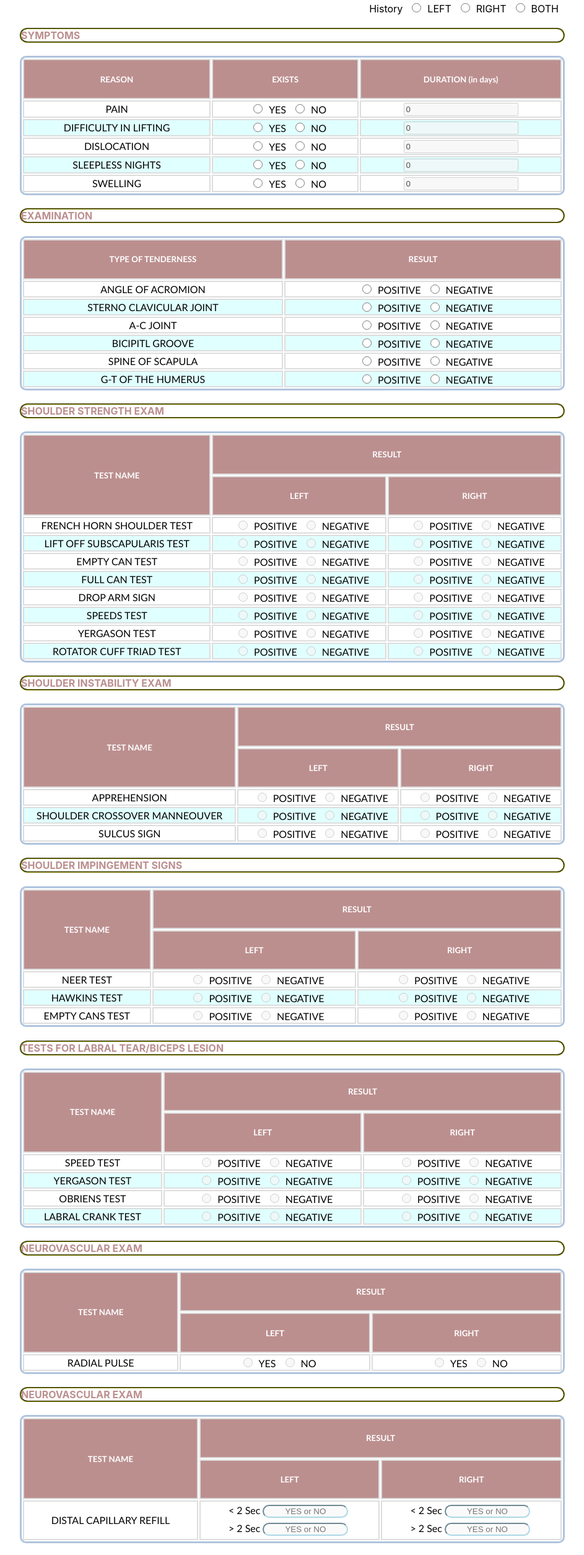
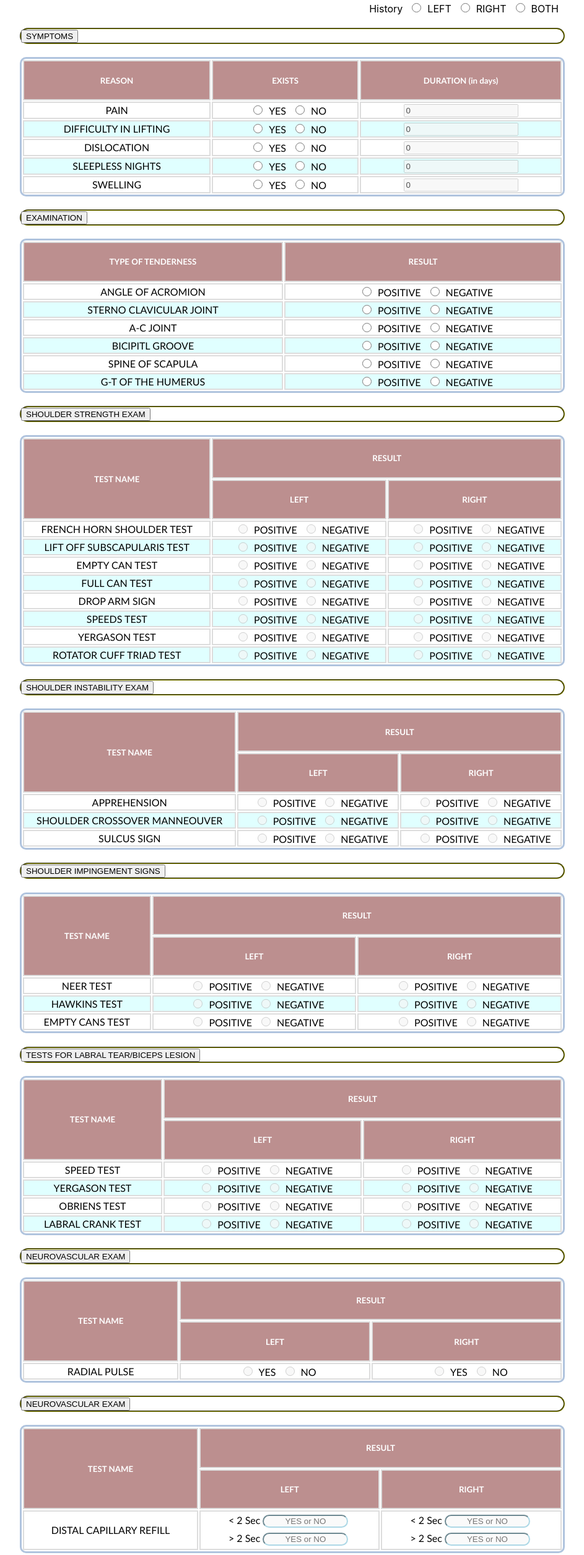
Before and after one commit to sandeepkamishetti/ShoulderJointAssessment, a React (Create React App) app: page / in a window 1280 px wide. Shown: the part 234-2743 px from the top of the page at 62% size, without its empty margins (168-1111 px from the left). Built offline with nearby package versions, Linux system fonts and the light colour scheme.

Commit message:
Section wise collapsing and expanding added

```diff
--- a/src/AssessmentForm.js
+++ b/src/AssessmentForm.js
@@ -296,7 +296,9 @@ class AssessmentForm extends Component {
             </div>
             }
             <div>
-                <h4>SYMPTOMS</h4>
+                {/* <h4>SYMPTOMS</h4> */}
+                <h4><button type="button" className="btn1 btn-info" data-toggle="collapse" data-target="#symptoms">SYMPTOMS</button></h4>
+                <div id="symptoms" className="collapse">
                     <table id="tests">
                         <thead>
                             <tr>
@@ -319,7 +321,7 @@ class AssessmentForm extends Component {
                                             <label>NO</label><br />
                                         </td>
                                         <td>
-                                        <input type="text" disabled={(symptoms[index].exists === "Yes" ? false : true)} name="duration" value={(symptoms[index].exists) === "Yes" ? this.props.values.symptomsForPain.duration: 0} placeholder="in Days" onChange={(e) => this.onDurationChange(index, e)} ></input>
+                                            <input type="text" disabled={(symptoms[index].exists === "Yes" ? false : true)} name="duration" value={(symptoms[index].exists) === "Yes" ? this.props.values.symptomsForPain.duration : 0} placeholder="in Days" onChange={(e) => this.onDurationChange(index, e)} ></input>
                                         </td>
                                     </tr>
                                 })
@@ -327,8 +329,11 @@ class AssessmentForm extends Component {
                         </tbody>
                     </table>
                 </div>
+            </div>
             <div>
-                <h4>EXAMINATION</h4>
+                {/* <h4>EXAMINATION</h4> */}
+                <h4><button type="button" className="btn1 btn-info" data-toggle="collapse" data-target="#examination">EXAMINATION</button></h4>
+                <div id="examination" className="collapse">
                     <table id="tests">
 
                         <thead>
@@ -356,8 +361,11 @@ class AssessmentForm extends Component {
                         </tbody>
                     </table>
                 </div>
+            </div>
             <div>
-                <h4>SHOULDER STRENGTH EXAM</h4>
+                {/* <h4>SHOULDER STRENGTH EXAM</h4> */}
+                <h4><button type="button" className="btn1 btn-info" data-toggle="collapse" data-target="#shoulderstrengthexam">SHOULDER STRENGTH EXAM</button></h4>
+                <div id="shoulderstrengthexam" className="collapse">
                     <table id="tests">
                         <thead>
                             <tr>
@@ -397,8 +405,11 @@ class AssessmentForm extends Component {
                         </tbody>
                     </table>
                 </div>
+            </div>
             <div>
-                <h4>SHOULDER INSTABILITY EXAM</h4>
+                {/* <h4>SHOULDER INSTABILITY EXAM</h4> */}
+                <h4><button type="button" className="btn1 btn-info" data-toggle="collapse" data-target="#shoulderinstabilityexam">SHOULDER INSTABILITY EXAM</button></h4>
+                <div id="shoulderinstabilityexam" className="collapse">
                     <table id="tests">
                         <thead>
                             <tr>
@@ -438,8 +449,11 @@ class AssessmentForm extends Component {
                         </tbody>
                     </table>
                 </div>
+            </div>
             <div>
-                <h4>SHOULDER IMPINGEMENT SIGNS</h4>
+                {/* <h4>SHOULDER IMPINGEMENT SIGNS</h4> */}
+                <h4><button type="button" className="btn1 btn-info" data-toggle="collapse" data-target="#shoulderimpingementsigns">SHOULDER IMPINGEMENT SIGNS</button></h4>
+                <div id="shoulderimpingementsigns" className="collapse">
                     <table id="tests">
                         <thead>
                             <tr>
@@ -479,8 +493,11 @@ class AssessmentForm extends Component {
                         </tbody>
                     </table>
                 </div>
+            </div>
             <div>
-                <h4>TESTS FOR LABRAL TEAR/BICEPS LESION</h4>
+                {/* <h4>TESTS FOR LABRAL TEAR/BICEPS LESION</h4> */}
+                <h4><button type="button" className="btn1 btn-info" data-toggle="collapse" data-target="#testsforlabraltear">TESTS FOR LABRAL TEAR/BICEPS LESION</button></h4>
+                <div id="testsforlabraltear" className="collapse">
                     <table id="tests">
                         <thead>
                             <tr>
@@ -520,8 +537,11 @@ class AssessmentForm extends Component {
                         </tbody>
                     </table>
                 </div>
+            </div>
             <div>
-                <h4>NEUROVASCULAR EXAM</h4>
+                {/* <h4>NEUROVASCULAR EXAM</h4> */}
+                <h4><button type="button" className="btn1 btn-info" data-toggle="collapse" data-target="#neurovascularexamrp">NEUROVASCULAR EXAM</button></h4>
+                <div id="neurovascularexamrp" className="collapse">
                     <table id="tests">
                         <thead>
                             <tr>
@@ -561,8 +581,11 @@ class AssessmentForm extends Component {
                         </tbody>
                     </table>
                 </div>
+            </div>
             <div>
-                <h4>NEUROVASCULAR EXAM</h4>
+                {/* <h4>NEUROVASCULAR EXAM</h4> */}
+                <h4><button type="button" className="btn1 btn-info" data-toggle="collapse" data-target="#neurovascularexamDCR">NEUROVASCULAR EXAM</button></h4>
+                <div id="neurovascularexamDCR" className="collapse">
                     <table id="tests">
                         <thead>
                             <tr>
@@ -607,8 +630,11 @@ class AssessmentForm extends Component {
                         </tbody>
                     </table>
                 </div>
+            </div>
             <div>
-                <h4>SHOULDER RANGE OF MOTION</h4>
+                {/* <h4>SHOULDER RANGE OF MOTION</h4> */}
+                <h4><button type="button" className="btn1 btn-info" data-toggle="collapse" data-target="#shoulderRangeOfMotionP">SHOULDER RANGE OF MOTION</button></h4>
+                <div id="shoulderRangeOfMotionP" className="collapse">
                     <table id="tests">
                         <thead>
                             <tr>
@@ -653,8 +679,11 @@ class AssessmentForm extends Component {
                         </tbody>
                     </table>
                 </div>
+            </div>
             <div>
-                <h4>SHOULDER RANGE OF MOTION</h4>
+                {/* <h4>SHOULDER RANGE OF MOTION</h4> */}
+                <h4><button type="button" className="btn1 btn-info" data-toggle="collapse" data-target="#shoulderRangeOfMotionN">SHOULDER RANGE OF MOTION</button></h4>
+                <div id="shoulderRangeOfMotionN" className="collapse">
                     <table id="tests">
                         <thead>
                             <tr>
@@ -699,8 +728,11 @@ class AssessmentForm extends Component {
                         </tbody>
                     </table>
                 </div>
+            </div>
             <div>
-                <h4>GLOBAL RESTRICTION OF MOVEMENTS</h4>
+                {/* <h4>GLOBAL RESTRICTION OF MOVEMENTS</h4> */}
+                <h4><button type="button" className="btn1 btn-info" data-toggle="collapse" data-target="#grom">GLOBAL RESTRICTION OF MOVEMENTS</button></h4>
+                <div id="grom" className="collapse">
                     <table id="tests">
                         <thead>
                             <tr>
@@ -739,8 +771,11 @@ class AssessmentForm extends Component {
                         </tbody>
                     </table>
                 </div>
+            </div>
             <div>
-                <h4>WINGING OF SCAPULA</h4>
+                {/* <h4>WINGING OF SCAPULA</h4> */}
+                <h4><button type="button" className="btn1 btn-info" data-toggle="collapse" data-target="#wingingsOfScapula">WINGING OF SCAPULA</button></h4>
+                <div id="wingingsOfScapula" className="collapse">
                     <table id="tests">
                         <thead>
                             <tr>
@@ -779,8 +814,11 @@ class AssessmentForm extends Component {
                         </tbody>
                     </table>
                 </div>
+            </div>
             <div>
-                <h4>MUSCLE WASTING</h4>
+                {/* <h4>MUSCLE WASTING</h4> */}
+                <h4><button type="button" className="btn1 btn-info" data-toggle="collapse" data-target="#muscleWasting">MUSCLE WASTING</button></h4>
+                <div id="muscleWasting" className="collapse">
                     <table id="tests">
                         <thead>
                             <tr>
@@ -819,8 +857,11 @@ class AssessmentForm extends Component {
                         </tbody>
                     </table>
                 </div>
+            </div>
             <div>
-                <h4>MOTOR EXAM</h4>
+                {/* <h4>MOTOR EXAM</h4> */}
+                <h4><button type="button" className="btn1 btn-info" data-toggle="collapse" data-target="#motorExam">MOTOR EXAM</button></h4>
+                <div id="motorExam" className="collapse">
                     <table id="tests">
                         <thead>
                             <tr>
@@ -859,9 +900,12 @@ class AssessmentForm extends Component {
                         </tbody>
                     </table>
                 </div>
+            </div>
 
             <div>
-                <h4>SENSORY EXAM</h4>
+                {/* <h4>SENSORY EXAM</h4> */}
+                <h4><button type="button" className="btn1 btn-info" data-toggle="collapse" data-target="#sensoryExam">SENSORY EXAM</button></h4>
+                <div id="sensoryExam" className="collapse">
                     <table id="tests">
                         <thead>
                             <tr>
@@ -900,14 +944,17 @@ class AssessmentForm extends Component {
                         </tbody>
                     </table>
                 </div>
+            </div>
             <div>
-                <h4>CERVICAL SPINE</h4>
+                {/* <h4>CERVICAL SPINE</h4> */}
+                <h4><button type="button" className="btn1 btn-info" data-toggle="collapse" data-target="#cervicalSpine">CERVICAL SPINE</button></h4>
+                <div id="cervicalSpine" className="collapse">
                     <label>SPURLING TEST</label>
                     <input type="radio" className="radioButton" name="spurlingtest" value="Positive" onChange={(e) => this.onRadioBtnChange("patientInfo", 0, e)}></input>
                     <label>POSITIVE</label>
                     <input type="radio" className="radioButton" name="spurlingtest" value="Negative" onChange={(e) => this.onRadioBtnChange("patientInfo", 0, e)}></input>
                     <label>NEGATIVE</label>
-
+                </div>
             </div>
             <button value={1} onClick={this.props.clickBtn}>SUBMIT</button>
         </div>)
```
Lines whose indentation alone changed are shown as unchanged.
